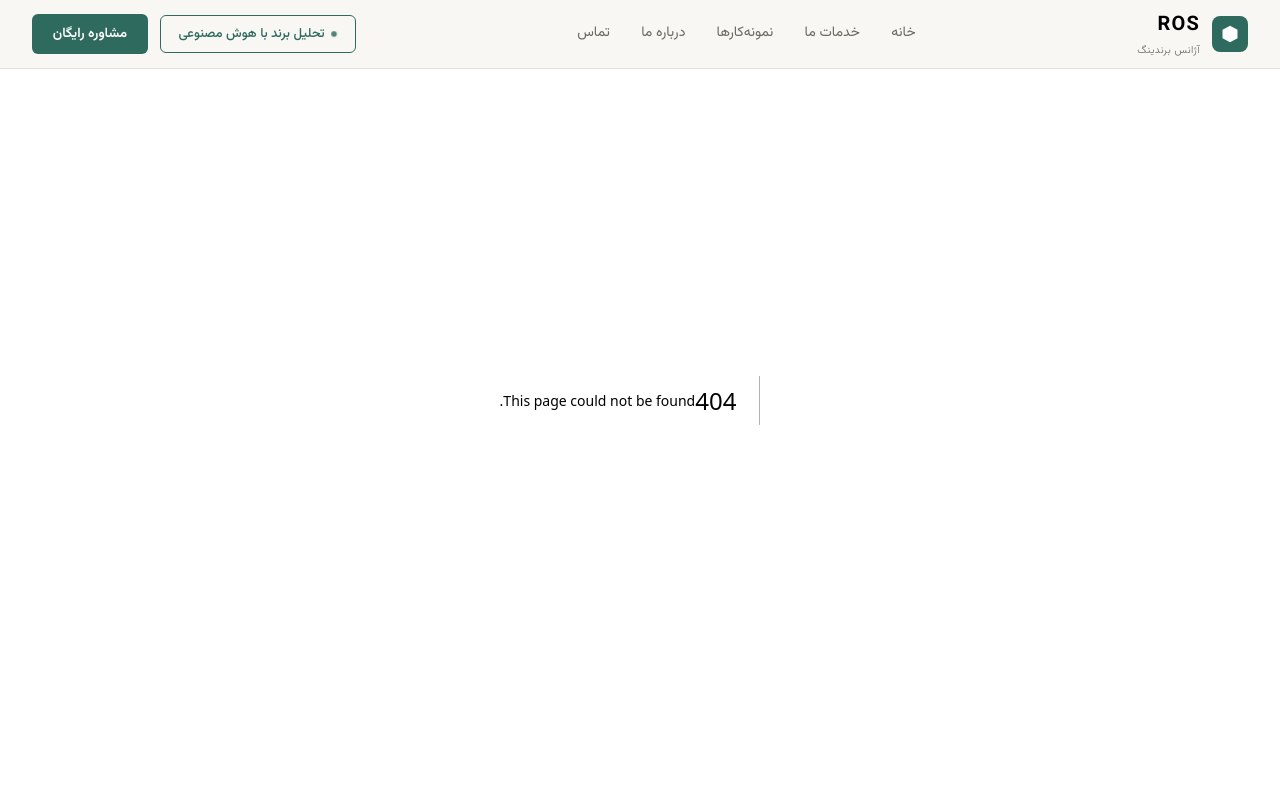
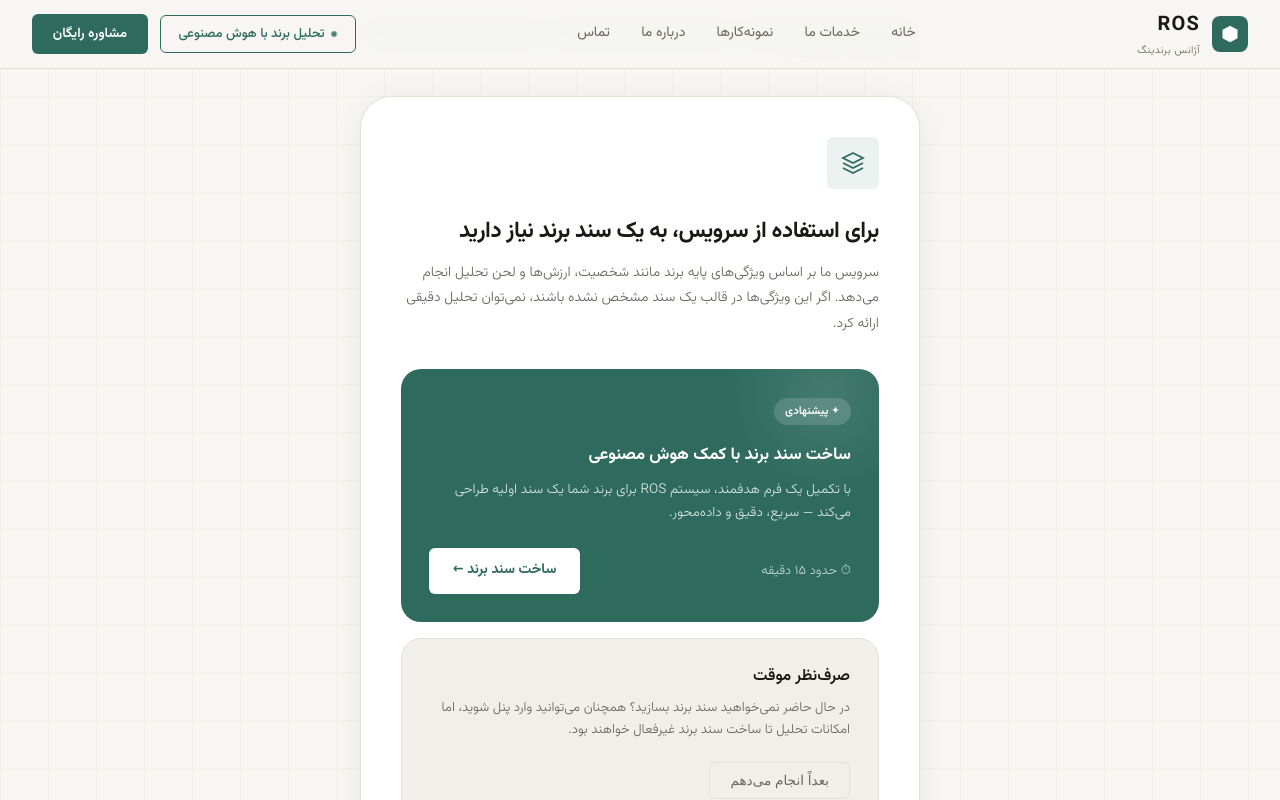
Before and after one commit to SalehGoML/ROS_branding, a Next.js app: page /onboarding/need-strategy in a window 1280 px wide. Before the commit this address had no page. Shown: the top 800 px of the page. Built offline with nearby package versions, Linux system fonts and the light colour scheme.

Commit message:
add onboarding need-strategy page

```diff
--- /dev/null
+++ b/app/onboarding/need-strategy/page.tsx
@@ -0,0 +1,203 @@
+'use client'
+
+import { useRouter } from 'next/navigation'
+import Link from 'next/link'
+
+export default function NeedStrategyPage() {
+  const router = useRouter()
+
+  return (
+    <main style={{
+      minHeight: '100vh',
+      background: 'var(--c-bg)',
+      display: 'flex', alignItems: 'center', justifyContent: 'center',
+      padding: '2rem',
+    }}>
+
+      {/* Background grid */}
+      <div style={{
+        position: 'fixed', inset: 0,
+        backgroundImage: `
+          linear-gradient(var(--c-border) 1px, transparent 1px),
+          linear-gradient(90deg, var(--c-border) 1px, transparent 1px)
+        `,
+        backgroundSize: '48px 48px',
+        opacity: .3, pointerEvents: 'none',
+      }} />
+
+      <div style={{ width: '100%', maxWidth: 560, position: 'relative', zIndex: 2 }}>
+
+        {/* Progress */}
+        <div style={{ marginBottom: '2rem' }}>
+          <div style={{ display: 'flex', gap: '.5rem', marginBottom: '.5rem' }}>
+            {[1, 2, 3].map(s => (
+              <div key={s} style={{
+                height: 4, flex: 1, borderRadius: 2,
+                background: s <= 3 ? 'var(--c-primary)' : 'var(--c-border)',
+              }} />
+            ))}
+          </div>
+          <div style={{ fontSize: '.75rem', color: 'var(--c-text-light)' }}>
+            مرحله ۳ از ۳ — تعیین مسیر
+          </div>
+        </div>
+
+        {/* Card */}
+        <div style={{
+          background: 'var(--c-surface)',
+          border: '1px solid var(--c-border)',
+          borderRadius: 'var(--r-xl)',
+          padding: '2.5rem',
+          boxShadow: '0 4px 32px rgba(0,0,0,.06)',
+        }}>
+
+          {/* Icon */}
+          <div style={{
+            width: 52, height: 52,
+            background: 'var(--c-primary-bg)',
+            borderRadius: 'var(--r-sm)',
+            display: 'flex', alignItems: 'center', justifyContent: 'center',
+            marginBottom: '1.5rem',
+          }}>
+            <svg width="24" height="24" viewBox="0 0 24 24"
+              fill="none" stroke="var(--c-primary)" strokeWidth="1.8">
+              <path d="M12 2L2 7l10 5 10-5-10-5zM2 17l10 5 10-5M2 12l10 5 10-5"/>
+            </svg>
+          </div>
+
+          <h1 style={{
+            fontSize: '1.4rem', fontWeight: 700,
+            letterSpacing: '-.02em', marginBottom: '.6rem',
+          }}>
+            برای استفاده از سرویس، به یک سند برند نیاز دارید
+          </h1>
+          <p style={{
+            fontSize: '.88rem', color: 'var(--c-text-muted)',
+            lineHeight: 1.8, marginBottom: '2rem',
+          }}>
+            سرویس ما بر اساس ویژگی‌های پایه برند مانند شخصیت، ارزش‌ها و لحن
+            تحلیل انجام می‌دهد. اگر این ویژگی‌ها در قالب یک سند مشخص نشده
+            باشند، نمی‌توان تحلیل دقیقی ارائه کرد.
+          </p>
+
+          {/* Options */}
+          <div style={{ display: 'flex', flexDirection: 'column', gap: '1rem' }}>
+
+            {/* Option 1 — ساخت سند */}
+            <div style={{
+              background: 'var(--c-primary)',
+              borderRadius: 'var(--r-lg)',
+              padding: '1.75rem',
+              color: 'white',
+              position: 'relative', overflow: 'hidden',
+            }}>
+              {/* Glow */}
+              <div style={{
+                position: 'absolute', top: '-30%', right: '-10%',
+                width: 200, height: 200,
+                background: 'radial-gradient(ellipse, rgba(255,255,255,.1) 0%, transparent 70%)',
+                pointerEvents: 'none',
+              }} />
+
+              <div style={{
+                display: 'inline-flex', alignItems: 'center', gap: '.4rem',
+                padding: '.25rem .7rem',
+                background: 'rgba(255,255,255,.15)',
+                borderRadius: 100,
+                fontSize: '.7rem', fontWeight: 600,
+                marginBottom: '1rem',
+              }}>
+                ✦ پیشنهادی
+              </div>
+
+              <h3 style={{ fontSize: '1.05rem', fontWeight: 700, marginBottom: '.5rem' }}>
+                ساخت سند برند با کمک هوش مصنوعی
+              </h3>
+              <p style={{
+                fontSize: '.85rem', color: 'rgba(255,255,255,.8)',
+                lineHeight: 1.7, marginBottom: '1.5rem',
+              }}>
+                با تکمیل یک فرم هدفمند، سیستم ROS برای برند شما
+                یک سند اولیه طراحی می‌کند — سریع، دقیق و داده‌محور.
+              </p>
+
+              <div style={{
+                display: 'flex', alignItems: 'center',
+                justifyContent: 'space-between', flexWrap: 'wrap', gap: '1rem',
+              }}>
+                <div style={{ fontSize: '.82rem', color: 'rgba(255,255,255,.7)' }}>
+                  ⏱ حدود ۱۵ دقیقه
+                </div>
+                <Link href="/onboarding/create-brand-profile" style={{
+                  display: 'inline-flex', alignItems: 'center', gap: '.5rem',
+                  padding: '.7rem 1.5rem',
+                  background: 'white',
+                  color: 'var(--c-primary)',
+                  borderRadius: 'var(--r-sm)',
+                  fontSize: '.88rem', fontWeight: 700,
+                  textDecoration: 'none',
+                }}>
+                  ساخت سند برند ←
+                </Link>
+              </div>
+            </div>
+
+            {/* Option 2 — بعداً */}
+            <div style={{
+              background: 'var(--c-surface-2)',
+              border: '1px solid var(--c-border)',
+              borderRadius: 'var(--r-lg)',
+              padding: '1.5rem 1.75rem',
+            }}>
+              <h3 style={{
+                fontSize: '1rem', fontWeight: 600,
+                color: 'var(--c-text)', marginBottom: '.4rem',
+              }}>
+                صرف‌نظر موقت
+              </h3>
+              <p style={{
+                fontSize: '.83rem', color: 'var(--c-text-muted)',
+                lineHeight: 1.7, marginBottom: '1.25rem',
+              }}>
+                در حال حاضر نمی‌خواهید سند برند بسازید؟ همچنان می‌توانید
+                وارد پنل شوید، اما امکانات تحلیل تا ساخت سند برند
+                غیرفعال خواهند بود.
+              </p>
+
+              <button
+                onClick={() => router.push('/dashboard')}
+                style={{
+                  display: 'inline-flex', alignItems: 'center', gap: '.4rem',
+                  padding: '.6rem 1.25rem',
+                  background: 'transparent',
+                  border: '1.5px solid var(--c-border)',
+                  borderRadius: 'var(--r-sm)',
+                  fontSize: '.85rem', fontWeight: 500,
+                  color: 'var(--c-text-muted)',
+                  cursor: 'pointer',
+                }}
+              >
+                بعداً انجام می‌دهم
+              </button>
+            </div>
+
+          </div>
+        </div>
+
+        {/* Back */}
+        <button
+          onClick={() => router.back()}
+          style={{
+            display: 'flex', alignItems: 'center', gap: '.4rem',
+            margin: '1.25rem auto 0',
+            fontSize: '.8rem', color: 'var(--c-text-light)',
+            background: 'none', border: 'none', cursor: 'pointer',
+          }}
+        >
+          ← بازگشت به مرحله قبل
+        </button>
+
+      </div>
+    </main>
+  )
+}
```
